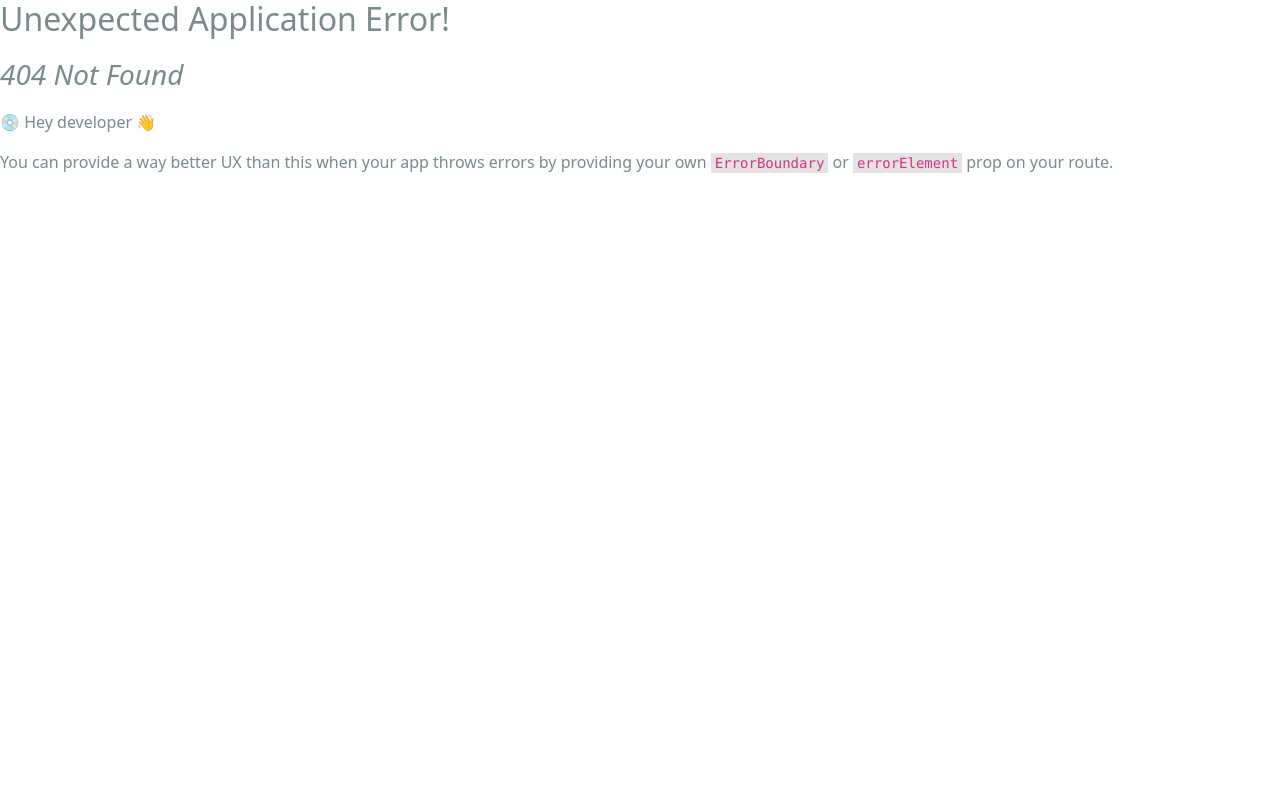
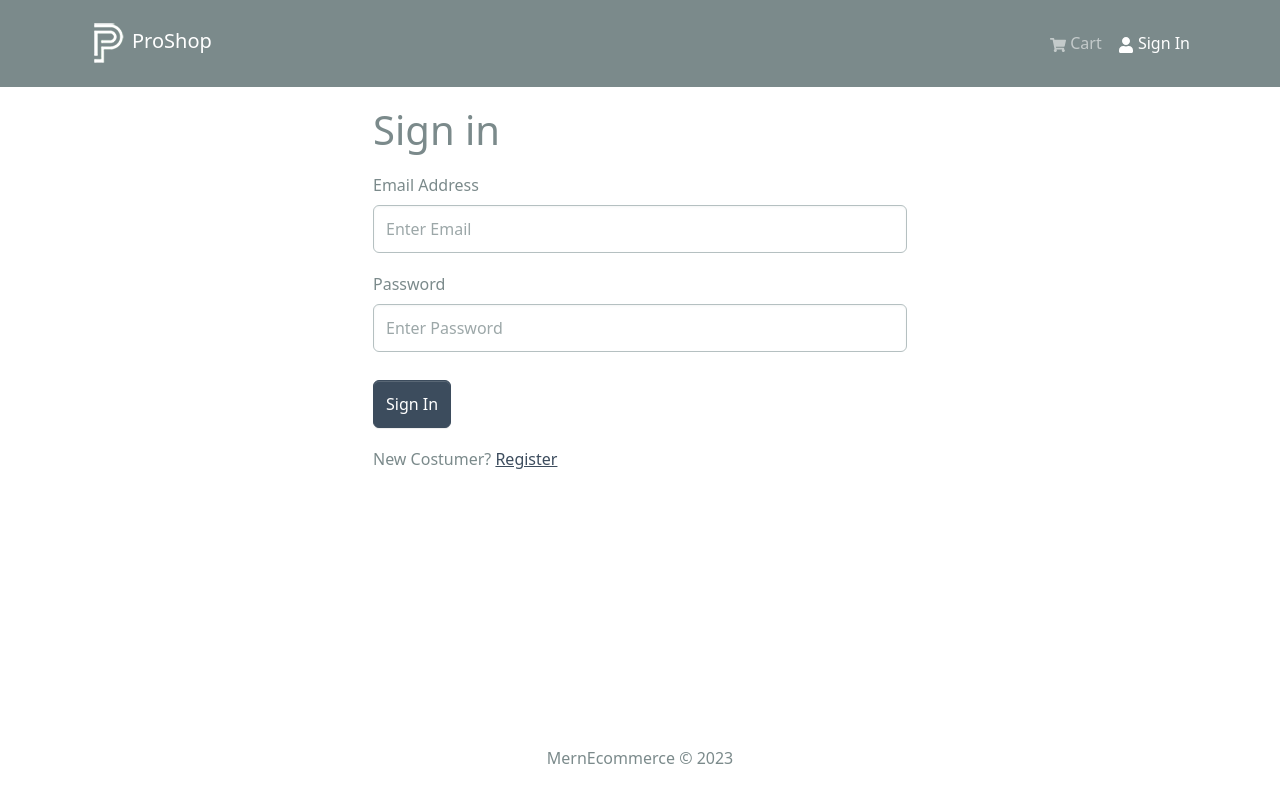
Before and after one commit to dejan333/Mern-ecommerce, a React (Create React App) app in the folder frontend/: page /login in a window 1280 px wide. Before the commit this address had no page. Shown: the top 802 px of the page. Built offline with nearby package versions, Linux system fonts and the light colour scheme.

Commit message:
login Screen

```diff
--- /dev/null
+++ b/frontend/src/components/FormContainer.jsx
@@ -0,0 +1,15 @@
+import { Container, Row, Col } from "react-bootstrap";
+
+function FormContainer({ children }) {
+  return (
+    <Container>
+      <Row className="justify-content-md-center">
+        <Col xs={12} md={6}>
+          {children}
+        </Col>
+      </Row>
+    </Container>
+  );
+}
+
+export default FormContainer;
--- a/frontend/src/index.js
+++ b/frontend/src/index.js
@@ -14,6 +14,7 @@
 import store from "./store";
 import ProductScreen from "./screens/ProductScreen";
 import CartScreen from "./screens/CartScreen";
+import LoginScreen from "./screens/LoginScreen";
 
 const router = createBrowserRouter(
   createRoutesFromElements(
@@ -21,6 +22,7 @@
       <Route index={true} path="/" element={<HomeScreen />} />
       <Route path="/product/:id" element={<ProductScreen />} />
       <Route path="/cart" element={<CartScreen />} />
+      <Route path="/login" element={<LoginScreen />} />
     </Route>
   )
 );
--- /dev/null
+++ b/frontend/src/screens/LoginScreen.jsx
@@ -0,0 +1,50 @@
+import { useState } from "react";
+import { Link } from "react-router-dom";
+import { Form, Button, Row, Col } from "react-bootstrap";
+import FormContainer from "../components/FormContainer";
+
+function LoginScreen() {
+  const [email, setEmail] = useState("");
+  const [password, setPassword] = useState("");
+
+  const submitHandler = (e) => {
+    e.preventDefault();
+    console.log("submitHandler");
+  };
+
+  return (
+    <FormContainer>
+      <h1>Sign in</h1>
+      <Form onSubmit={submitHandler}>
+        <Form.Group className="my-3" controlId="email">
+          <Form.Label>Email Address</Form.Label>
+          <Form.Control
+            type="email"
+            placeholder="Enter Email"
+            value={email}
+            onChange={(e) => setEmail(e.target.value)}
+          ></Form.Control>
+        </Form.Group>
+        <Form.Group className="my-3" controlId="password">
+          <Form.Label>Password</Form.Label>
+          <Form.Control
+            type="password"
+            placeholder="Enter Password"
+            value={password}
+            onChange={(e) => setPassword(e.target.value)}
+          ></Form.Control>
+        </Form.Group>
+        <Button type="submit" variant="primary" className="mt-2">
+          Sign In
+        </Button>
+      </Form>
+      <Row className="py-3">
+        <Col>
+          New Costumer? <Link to="">Register</Link>
+        </Col>
+      </Row>
+    </FormContainer>
+  );
+}
+
+export default LoginScreen;
```
